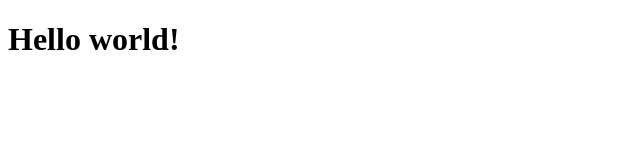
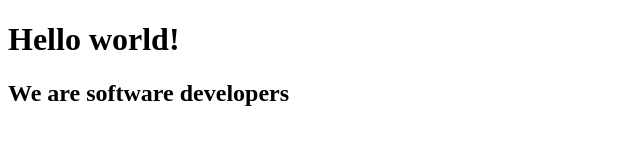
Before and after one commit to mateomh/microverse-collab-challenge, a plain HTML site: page index.html in a window 1280 px wide. Shown: the whole page, without its empty margins (0-640 px from the left). Drawn offline with Linux system fonts and the light colour scheme.

Commit message:
first cont Alvaro

```diff
--- a/index.html
+++ b/index.html
@@ -7,5 +7,6 @@
 </head>
 <body>
     <h1>Hello world!</h1>
+    <h2>We are software developers</h2>
 </body>
 </html>
```
